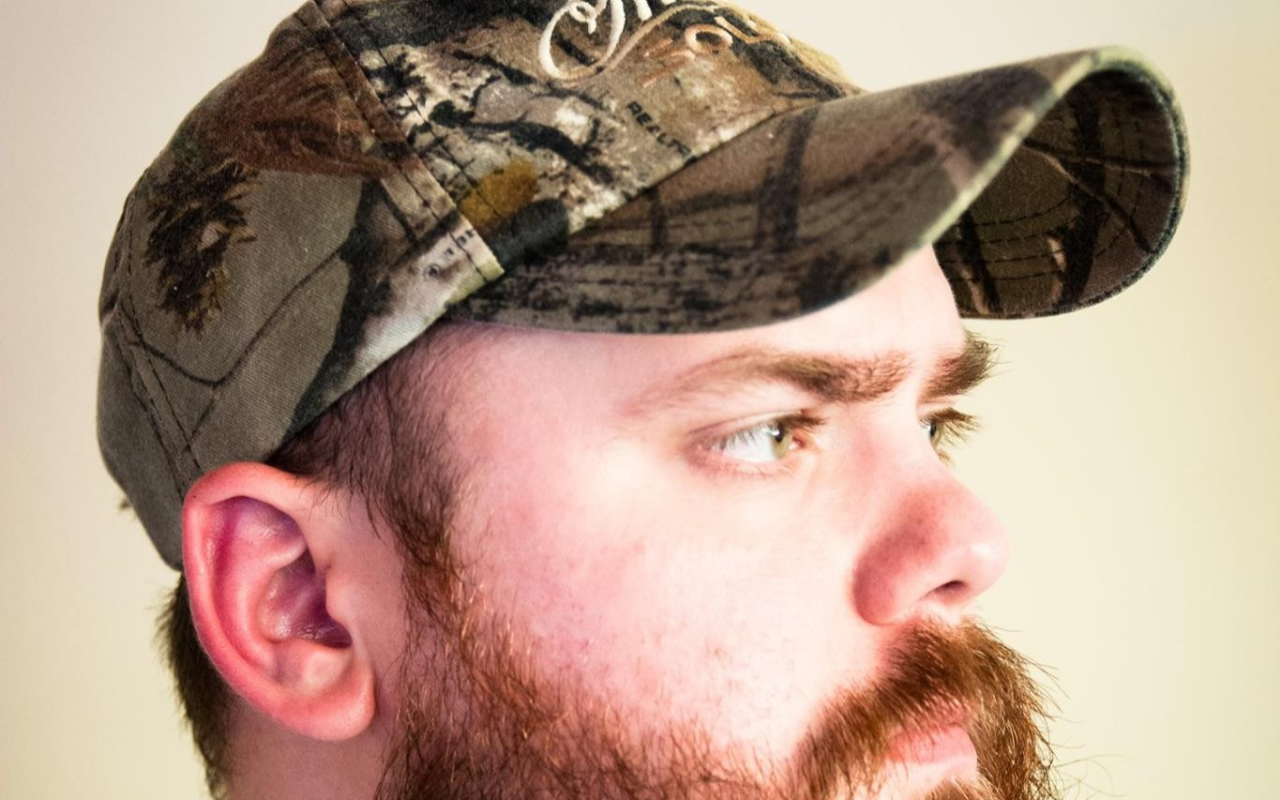
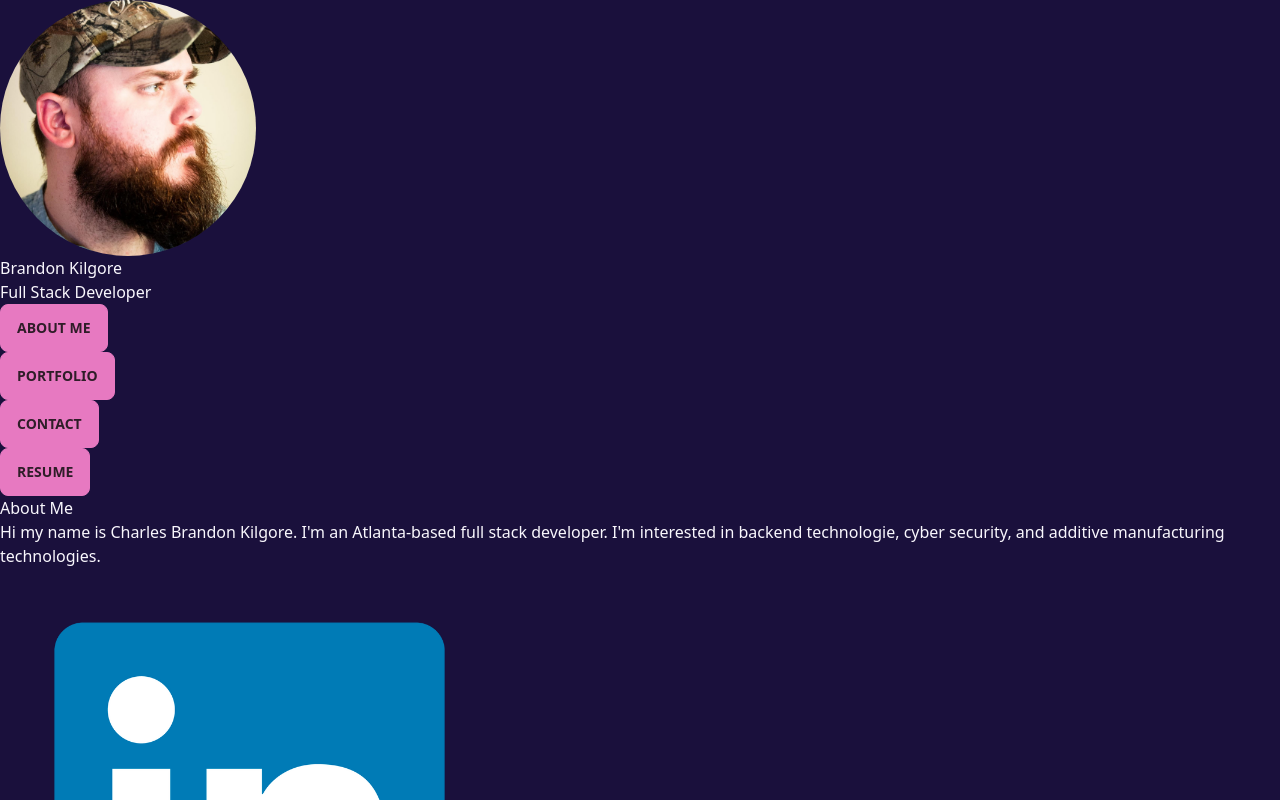
Before and after one commit to Brandonk1023/React-Professional-Portfolio, a React (Create React App) app: page / in a window 1280 px wide. Shown: the top 800 px of the page. Built offline with nearby package versions, Linux system fonts and the light colour scheme.

Commit message:
fixed daisyui implementation, began adding beginning styling

```diff
--- a/src/components/header.js
+++ b/src/components/header.js
@@ -3,7 +3,7 @@ import headShot from '../assets/HSSquare.jpg';
 const Header = () => {
     return (
         <header>
-            <img src={headShot} alt='Headshot of Brandon'/>
+            <img className='w-64 rounded-full' src={headShot} alt='Headshot of Brandon'/>
             <h1>Brandon Kilgore </h1>
             <p>Full Stack Developer</p>
         </header>
--- a/src/components/navigation.js
+++ b/src/components/navigation.js
@@ -8,7 +8,7 @@ const Navigation =  ({ selectedSection, setSelectedSection}) => {
             <ul>
                 {sections.map(section => (
                     <li key={section}>
-                        <button onClick={() => setSelectedSection(section)} >
+                        <button class="btn btn-primary" onClick={() => setSelectedSection(section)} >
                             {section}
                         </button>
                     </li>
--- a/src/components/project.js
+++ b/src/components/project.js
@@ -2,7 +2,7 @@ import React from 'react';
 
 const Project = ({ project }) => {
     return (
-        <div >
+        <div className="card w-96 glass">
             <img src={project.image} alt={project.title} />
             <div>
                 <h2>{project.title}</h2>
```
